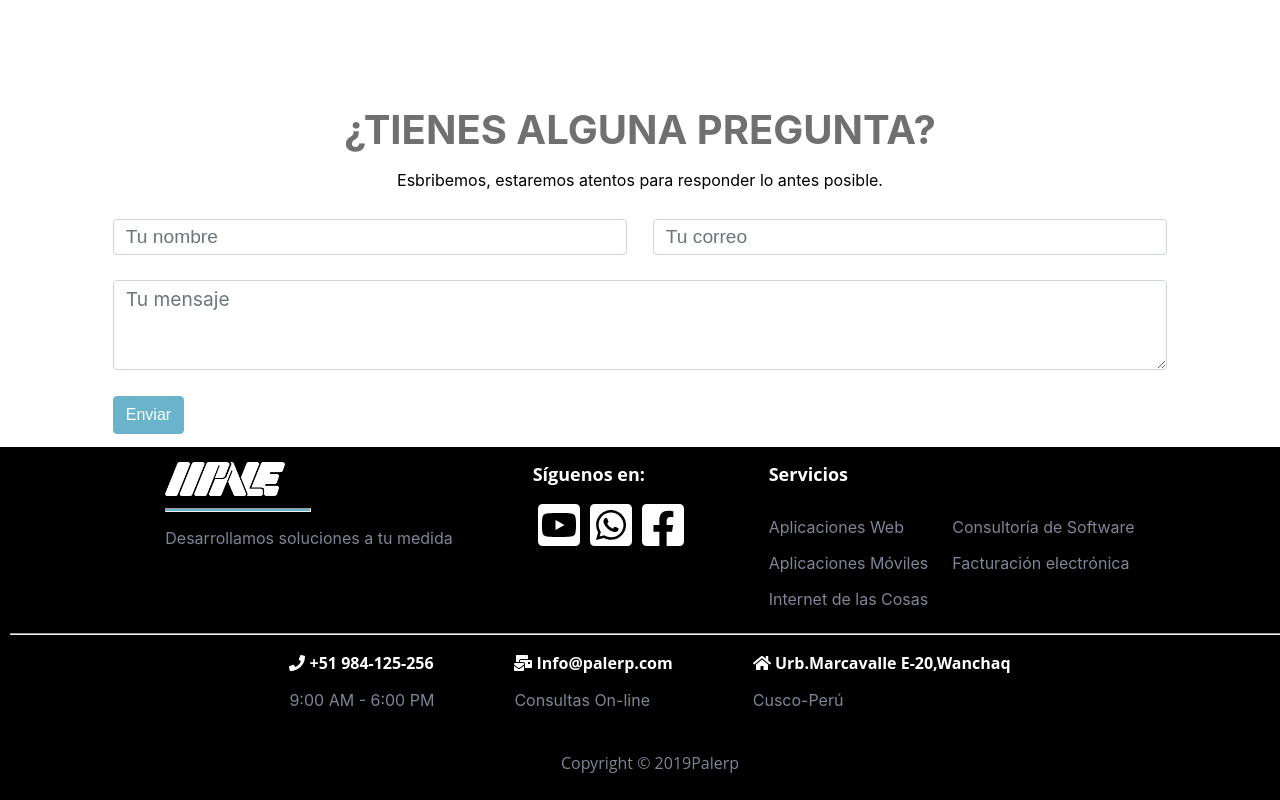
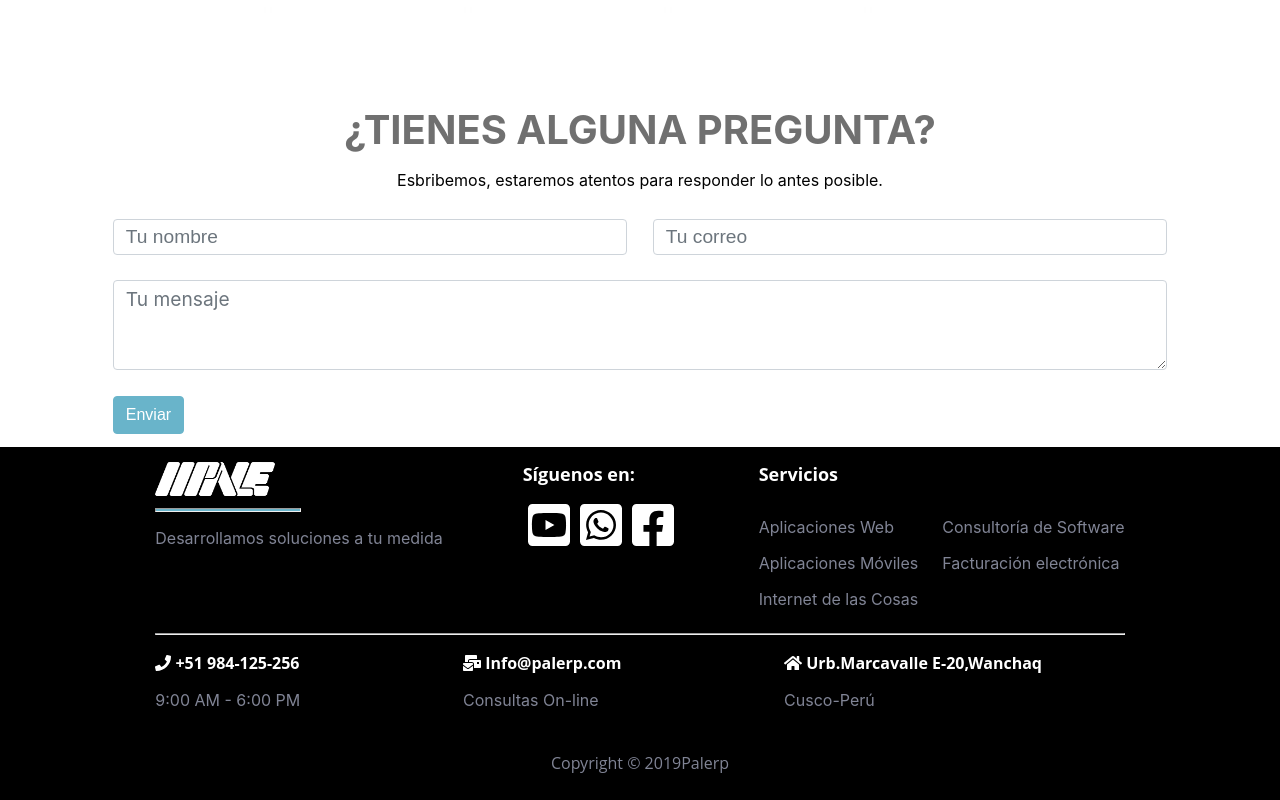
Before and after one commit to paleconsultores/website-palerp, a React (Create React App) app: page / in a window 1280 px wide. Shown: the part 5234-6034 px from the top of the page. Built offline with nearby package versions, Linux system fonts and the light colour scheme.

Commit message:
footer settings , a grid was increased

```diff
--- a/src/components/App/Home/3-Footer/Footer.js
+++ b/src/components/App/Home/3-Footer/Footer.js
@@ -10,6 +10,7 @@ import { FontAwesomeIcon } from "@fortawesome/react-fontawesome";
 import { faPhone} from "@fortawesome/free-solid-svg-icons";
 export function Footer() {
   return(
+    <div className="section_Footer">
     <footer>
       <div className="footer_info">
         <div>
@@ -67,5 +68,6 @@ export function Footer() {
         <p>Copyright © 2019Palerp</p>
       </div>
     </footer>
+    </div>
   );
 }
--- a/src/components/App/Home/3-Footer/styles.css
+++ b/src/components/App/Home/3-Footer/styles.css
@@ -1,3 +1,11 @@
+.section_Footer{
+  display: grid;
+  grid-template-rows:auto / minmax(200px, 1200px);
+  background: #000000;
+  height: auto;
+  width: 100%;
+  justify-content: center;
+}
 footer {
 
   display: grid;
@@ -6,8 +14,7 @@ footer {
   height: auto;
   width: 100%;
   align-self: center;
-  padding-left: 20px;
-  padding-right: 0px;
+
 }
 
 .footer_info {
@@ -16,16 +23,15 @@ footer {
   /* grid-template: repeat(1,auto)/ repeat(1, 380px 250px 490px); */
   grid-template: repeat(1,auto)/ repeat(3,auto);
   gap:5rem;
-  justify-content: center;
+  align-self: center;
 
 }
 
 .footer_servicios{
   display: grid;
-  /* grid-template: repeat(1,auto)/repeat(1,245px 245px); */
   grid-template: repeat(1,auto)/repeat(2,auto);
   gap:1.5rem;
-  justify-content: center;
+  align-self: center;
 }
 
 .footer_servicios p{
@@ -91,6 +97,7 @@ footer {
   .footer_info {
     grid-template: repeat(1, minmax(auto, 1fr)) / 1fr;
     gap: 0.8rem;
+
   }
   .footer_info hr{
     background-color: #69B4CA;
@@ -101,6 +108,7 @@ footer {
   .footer_servicios{
     grid-template: repeat(1, minmax(auto, 1fr)) / 1fr;
     gap: 0.8rem;
+
 
   }
   .footer_info p{
@@ -128,11 +136,13 @@ footer {
   .footer_info {
     grid-template: repeat(1, minmax(auto, 1fr)) / 1fr;
     gap: 0.8rem;
+
   }
 
   .footer_servicios{
     grid-template: repeat(1, minmax(auto, 1fr)) /1fr;
     gap: 0.8rem;
+
   }
   .footer_info hr{
     background-color: #69B4CA;
```
Also changed, not shown: src/images/Ifacturacion.png (added).
